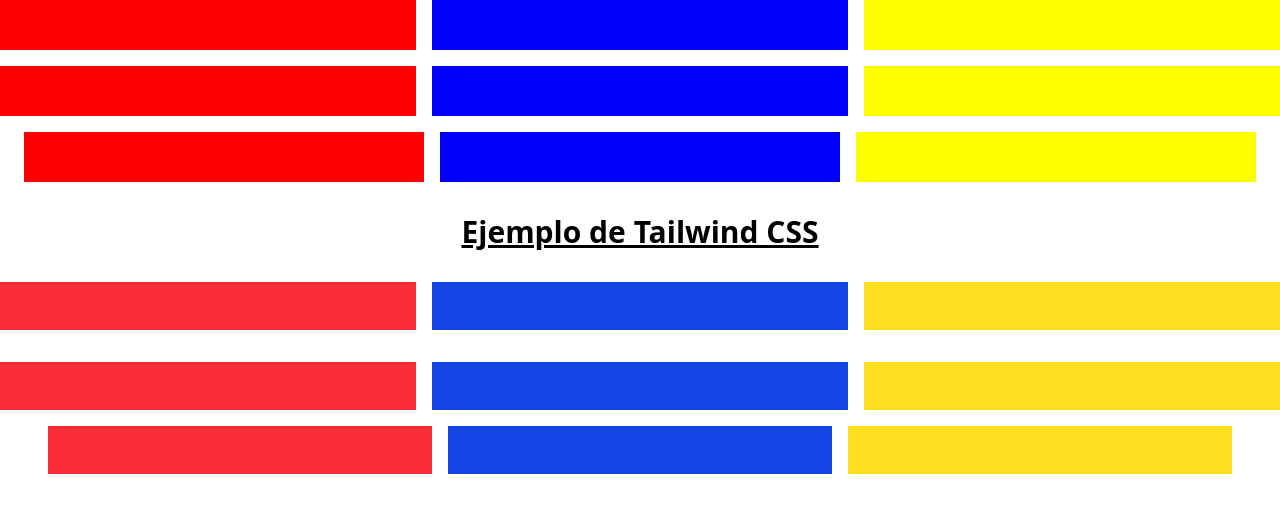
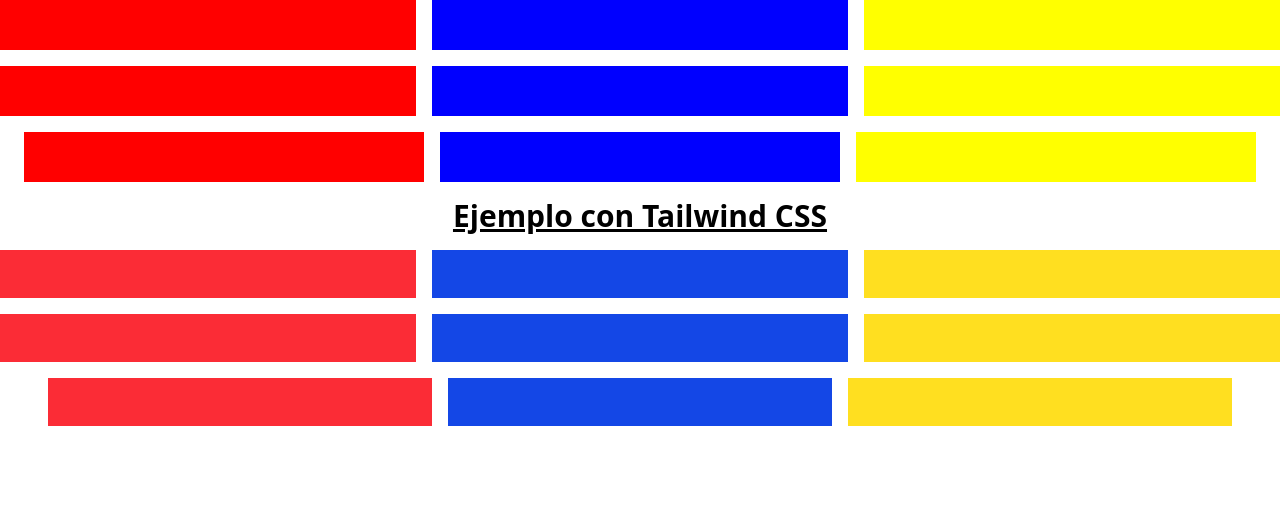
Before and after one commit to Cristguevara/mentoring_front, an Angular app: page / in a window 1280 px wide. Shown: the top 512 px of the page. Built offline with nearby package versions, Linux system fonts and the light colour scheme.

Commit message:
Actualizar márgenes y título en app.component para mejorar el diseño

```diff
--- a/src/app/app.component.html
+++ b/src/app/app.component.html
@@ -17,17 +17,17 @@
 </div>
 
 
-<h1 class="mt-8 flex flex-row text-3xl font-bold underline justify-center">
-   Ejemplo de Tailwind CSS
+<h1 class="mt-4 flex flex-row text-3xl font-bold underline justify-center">
+   Ejemplo con Tailwind CSS
 </h1>
 
-<div class="mt-8 flex flex-col gap-4 sm:flex-col-reverse lg:flex-row xl:flex-row">
+<div class="mt-4 flex flex-col gap-4 sm:flex-col-reverse lg:flex-row xl:flex-row">
   <div class="h-12 w-full bg-red-500"></div>
   <div class="h-12 w-full bg-blue-700"></div>
   <div class="h-12 w-full bg-yellow-300"></div>
 </div>
 
-<div class="mt-8 grid grid-cols-1 gap-4 lg:grid-cols-3">
+<div class="mt-4 grid grid-cols-1 gap-4 lg:grid-cols-3">
   <div class="h-12 bg-red-500"></div>
   <div class="h-12 bg-blue-700"></div>
   <div class="h-12 bg-yellow-300"></div>
```
